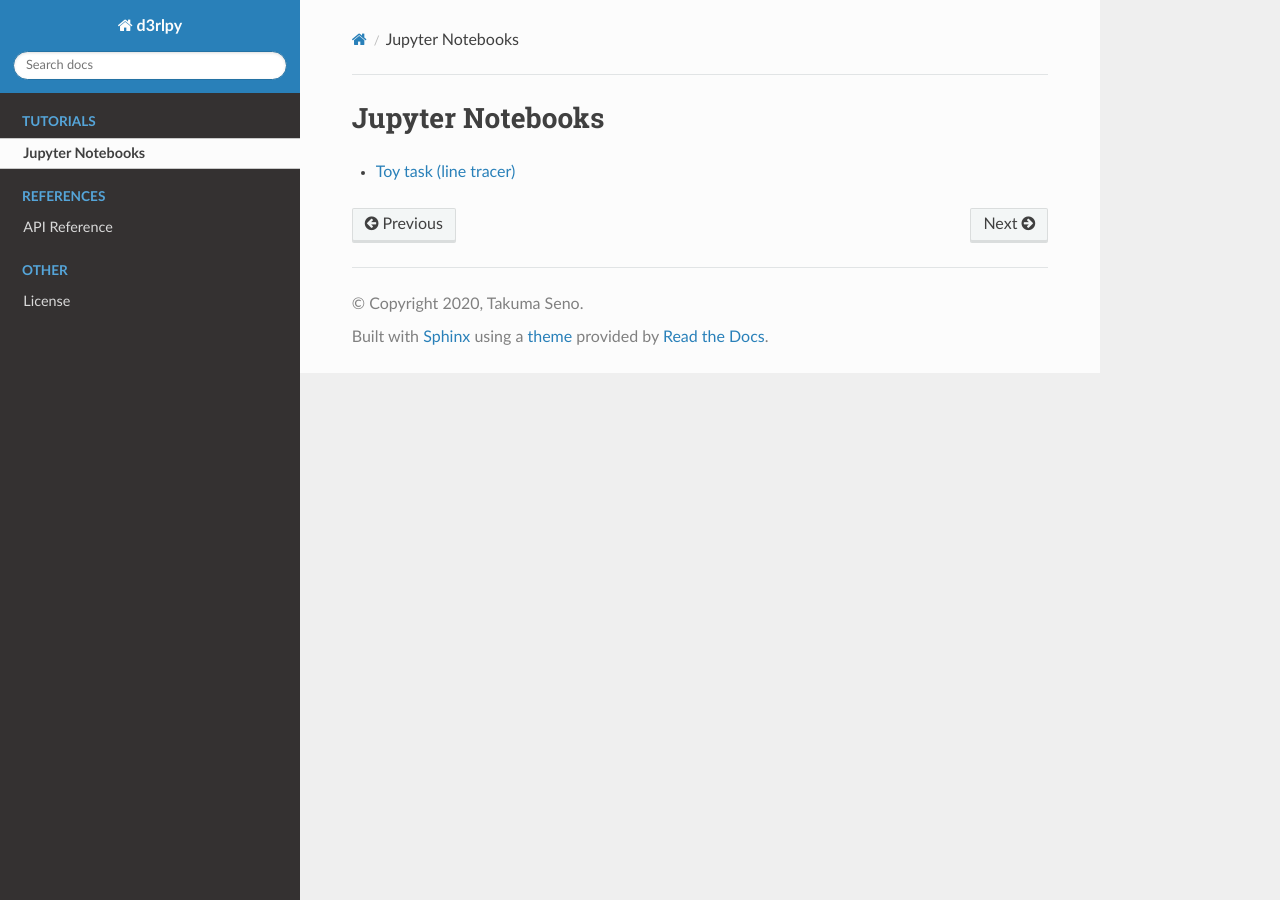
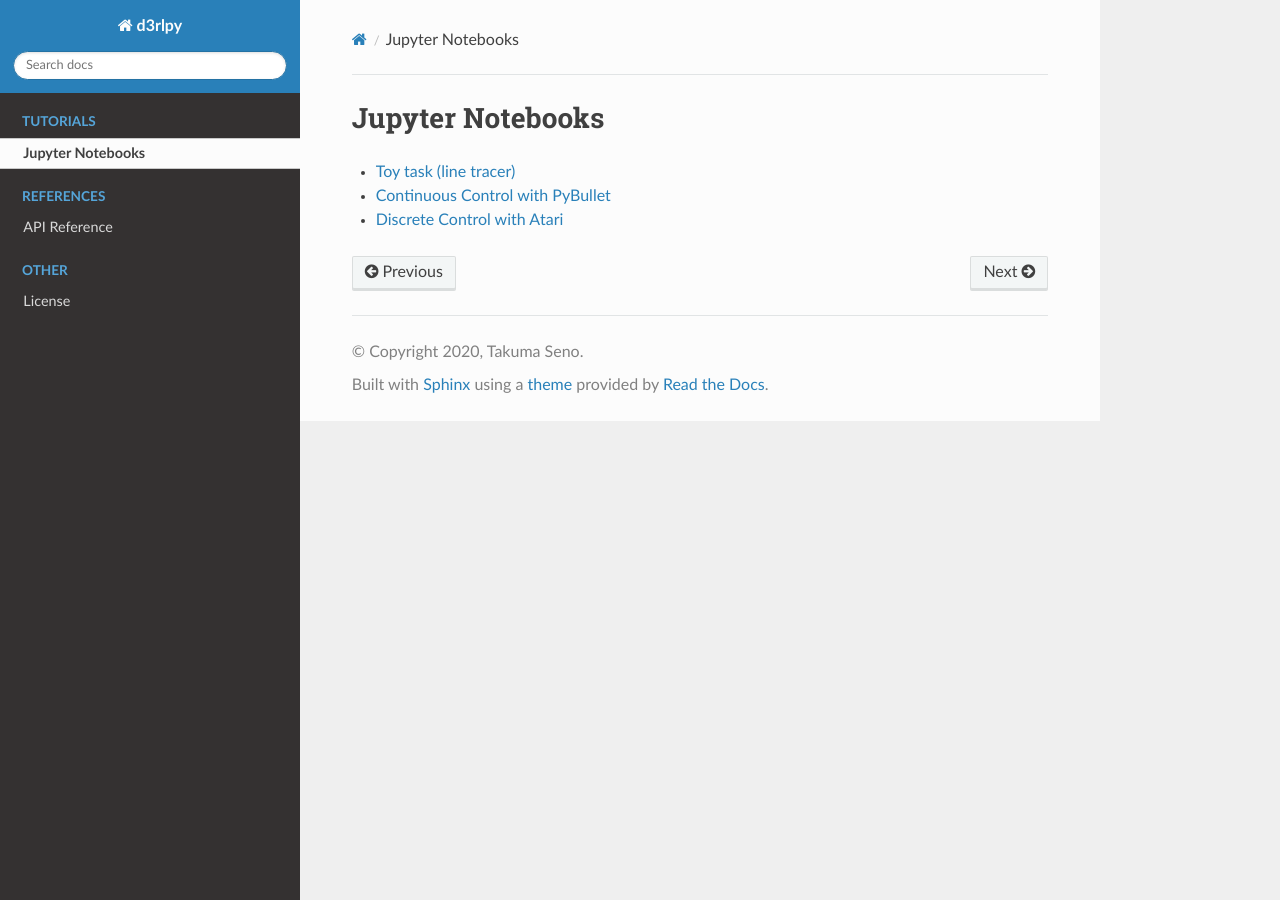
Before and after one commit to takuseno/d3rlpy, a Sphinx documentation site: the page built from docs/notebooks.rst, in a window 1280 px wide. Built offline with Sphinx 7.4.7 and the Read the Docs theme 2.0.0, drawn with Linux system fonts in a browser that asks for light colours.

Commit message:
Add tutorials

```diff
--- a/docs/notebooks.rst
+++ b/docs/notebooks.rst
@@ -2,3 +2,5 @@ Jupyter Notebooks
 =================
 
 * `Toy task (line tracer) <https://github.com/takuseno/d3rlpy/blob/master/tutorials/line_tracer.ipynb>`_
+* `Continuous Control with PyBullet <https://github.com/takuseno/d3rlpy/blob/master/tutorials/pybullet.ipynb>`_
+* `Discrete Control with Atari <https://github.com/takuseno/d3rlpy/blob/master/tutorials/atari.ipynb>`_
```
Also changed, not shown: 2 other files.
